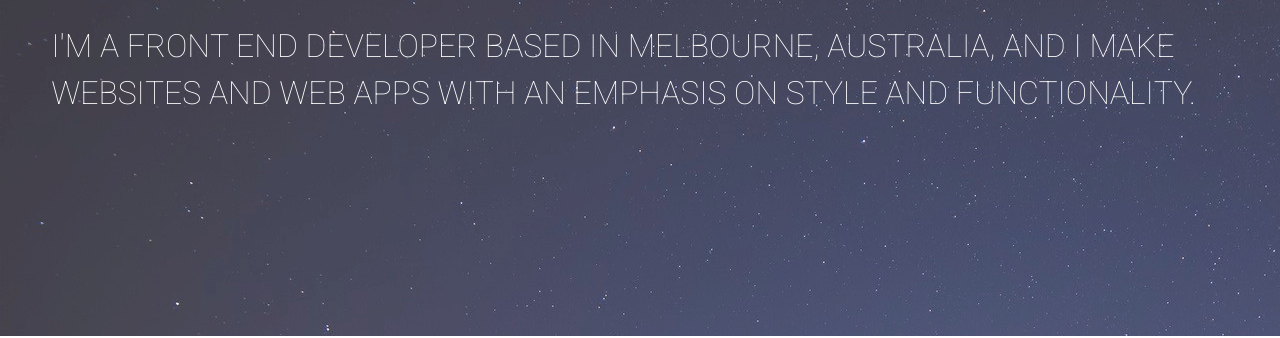
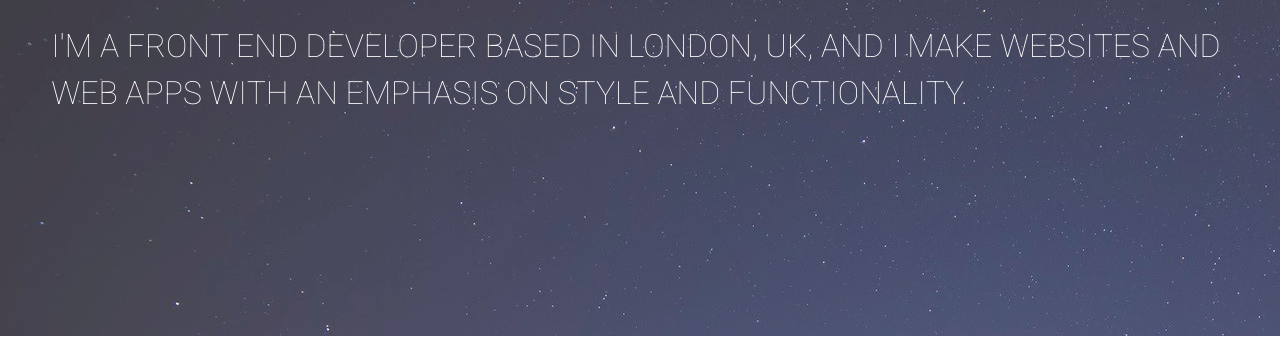
Before and after one commit to AndrewRMorgan/portfolio-website, a plain HTML site: page index.html in a window 1280 px wide. Shown: the part 300-638 px from the top of the page. Drawn offline with Linux system fonts and the light colour scheme.

Commit message:
change Melbourne to London

```diff
--- a/index.html
+++ b/index.html
@@ -3,7 +3,7 @@
 <head>
   <meta name="viewport" content="width=device-width, initial-scale=1">
   <meta charset="UTF-8">
-  <meta name='description' content="Melbourne-based Front End Developer with a passion for using web technologies to bring great experiences to users.">
+  <meta name='description' content="London-based Front End Developer with a passion for using web technologies to bring great experiences to users.">
   <meta name='author' content='Andy Morgan'>
   <title>Andy Morgan - Front End Developer</title>
   <link href="styles/basic.1.5.min.css" rel="stylesheet" type="text/css">
@@ -33,7 +33,7 @@
 
 <div id="banner">
   <h1 class='banner-h1'>LOOKING FOR A WEB DEVELOPER?</h1>
-  <h2 class='banner-h2'>I'M A FRONT END DEVELOPER BASED IN MELBOURNE, AUSTRALIA, AND I MAKE WEBSITES AND WEB APPS WITH AN EMPHASIS ON STYLE AND FUNCTIONALITY.</h2>
+  <h2 class='banner-h2'>I'M A FRONT END DEVELOPER BASED IN LONDON, UK, AND I MAKE WEBSITES AND WEB APPS WITH AN EMPHASIS ON STYLE AND FUNCTIONALITY.</h2>
 </div>
 
 <div class='container portfolio-section' id='portfolio'>
```
Also changed, not shown: portfolio.html (+1 -1 lines).
